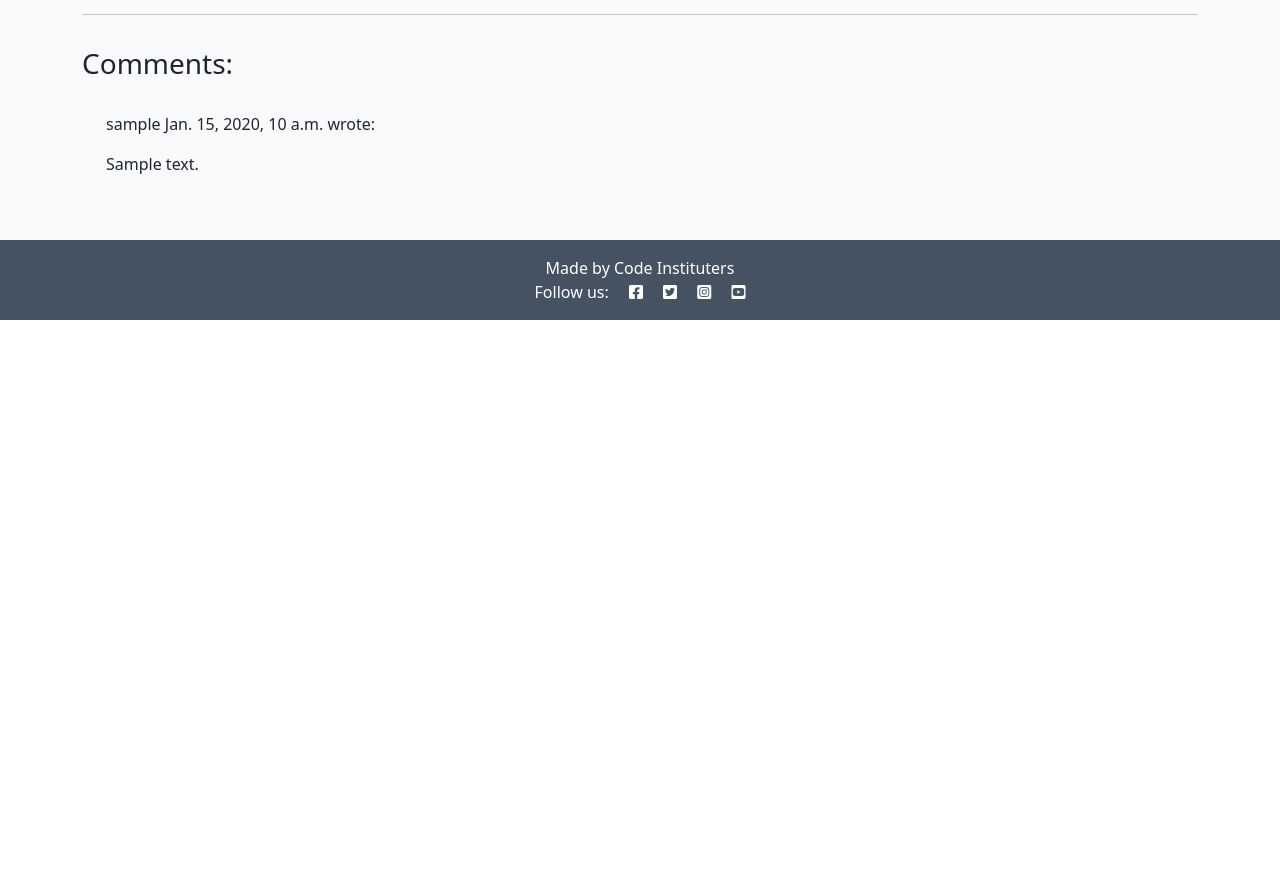
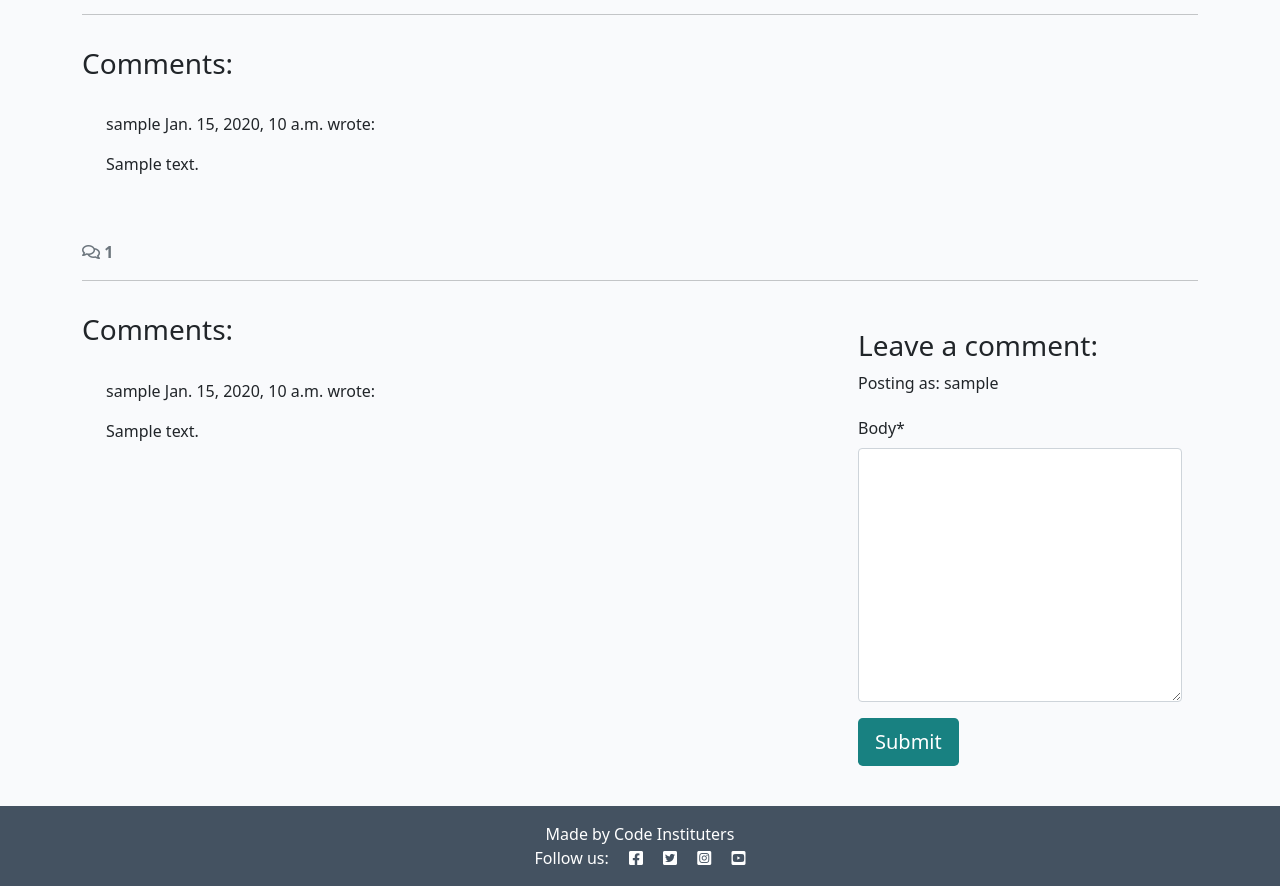
Before and after one commit to Skopezz/django-blog, a Django app: a page that uses blog/templates/blog/post_detail.html in a window 1280 px wide. Shown: the part 518-1404 px from the top of the page. Before the commit the page ends 838 px from the top, so only its background shows below. Run offline with Django 4.2, Linux system fonts and the light colour scheme; a user stored in the database is signed in; tables that the repository leaves empty hold one stand-in row (values such as "Sample post"); parts of the project's set-up code (start-up, migrations or seed data) failed here and were passed over; some libraries are stand-ins or nearby versions.

Commit message:
Add code to display comments and count per post in post_detail.html template.

```diff
--- /dev/null
+++ b/blog/forms.py
@@ -0,0 +1,9 @@
+from .models import Comment
+from django import forms
+
+
+
+class CommentForm(forms.ModelForm):
+    class Meta:
+        model = Comment
+        fields = ('body',)
--- a/blog/templates/blog/post_detail.html
+++ b/blog/templates/blog/post_detail.html
@@ -1,5 +1,6 @@
 {% extends 'base.html' %} {% block content %}
 {% load static %}
+{% load crispy_forms_tags %}
 
 <div class="masthead">
     <div class="container">
@@ -29,6 +30,48 @@
             </div>
         </div>
     </div>
+    <!-- Displaying count of comments -->
+  <div class="row">
+    <div class="col-12">
+      <strong class="text-secondary">
+        <i class="far fa-comments"></i> {{ comment_count }}
+      </strong>
+    </div>
+    <div class="col-12">
+      <hr>
+    </div>
+  </div>
+  <!-- Displaying Comments -->
+  <div class="row">
+    <div class="col-md-8 card mb-4  mt-3 ">
+      <h3>Comments:</h3>
+      <div class="card-body">
+        <!-- We want a for loop inside the empty control tags
+          to iterate through each comment in comments -->
+        {% for comment in comments %}
+        <div class="p-2 comments
+          {% if not comment.approved and comment.author == user %}
+          faded{% elif not comment.approved %} d-none{% endif %}">
+          <p class="font-weight-bold">
+            {{ comment.author }}
+            <span class="font-weight-normal">
+              {{ comment.created_on }}
+            </span> wrote:
+          </p>
+          <div id="comment{{ comment.id }}">
+            {{ comment.body | linebreaks }}
+          </div>
+          {% if not comment.approved and comment.author == user %}
+          <p class="approval">
+            This comment is awaiting approval
+          </p>
+          {% endif %}
+        </div>
+        <!-- Our for loop ends here -->
+        {% endfor %}
+      </div>
+    </div>
+  </div>
      <!-- Displaying count of comments -->
   <div class="row">
     <div class="col-12">
@@ -70,6 +113,24 @@
         {% endfor %}
       </div>
     </div>
+        <!-- Creating New Comments -->
+        <div class="col-md-4 card mb-4 mt-3">
+            <div class="card-body">
+              {% if user.is_authenticated %}
+              <h3>Leave a comment:</h3>
+              <p>Posting as: {{ user.username }}</p>
+              <form id="commentForm" method="post"
+                style="margin-top: 1.3em;">
+                {{ comment_form | crispy }}
+                {% csrf_token %}
+                <button id="submitButton" type="submit"
+                  class="btn btn-signup btn-lg">Submit</button>
+              </form>
+              {% else %}
+              <p>Log in to leave a comment</p>
+              {% endif %}
+            </div>
+          </div>
   </div>
 </div>
 
--- a/blog/views.py
+++ b/blog/views.py
@@ -1,6 +1,8 @@
 from django.shortcuts import render, get_object_or_404
 from django.views import generic
 from .models import Post
+from .forms import CommentForm
+
 
 # Create your views here.
 class PostList(generic.ListView):
@@ -27,13 +29,16 @@ def post_detail(request, slug):
 
     comments = post.comments.all().order_by("-created_on")
     comment_count = post.comments.filter(approved=True).count()
+    comment_form = CommentForm()
 
     return render(
         request,
         "blog/post_detail.html",
         {"post": post,
         "comments": comments,
-        "comment_count": comment_count,},
+        "comment_count": comment_count,
+        "comment_form": comment_form,},
+
 
 
     )
--- a/codestar/settings.py
+++ b/codestar/settings.py
@@ -47,6 +47,8 @@ INSTALLED_APPS = [
     'allauth',
     'allauth.account',
     'allauth.socialaccount',
+    'crispy_forms',
+    'crispy_bootstrap5',
     'django_summernote',
     'blog',
     'about',
@@ -56,6 +58,9 @@ INSTALLED_APPS = [
 SITE_ID = 1
 LOGIN_REDIRECT_URL = '/'
 LOGOUT_REDIRECT_URL = '/'
+
+CRISPY_ALLOWED_TEMPLATE_PACKS = "bootstrap5"
+CRISPY_TEMPLATE_PACK = "bootstrap5"
 
 MIDDLEWARE = [
     'django.middleware.security.SecurityMiddleware',
--- a/requirements.txt
+++ b/requirements.txt
@@ -4,11 +4,13 @@ cachetools==5.3.2
 certifi==2024.2.2
 cffi==1.16.0
 charset-normalizer==3.3.2
+crispy-bootstrap5==0.7
 cryptography==42.0.5
 defusedxml==0.7.1
 dj-database-url==0.5.0
 Django==4.2.11
 django-allauth==0.57.2
+django-crispy-forms==2.1
 django-summernote==0.8.20.0
 google-auth==2.27.0
 google-auth-oauthlib==1.2.0
```
